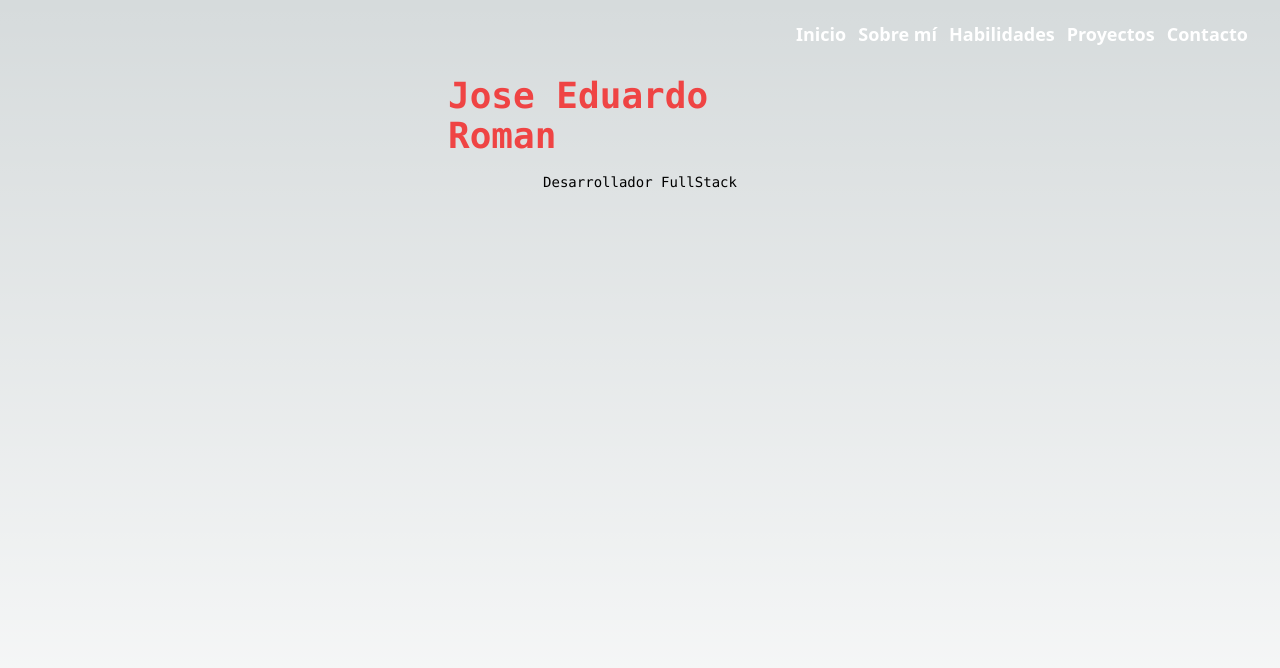
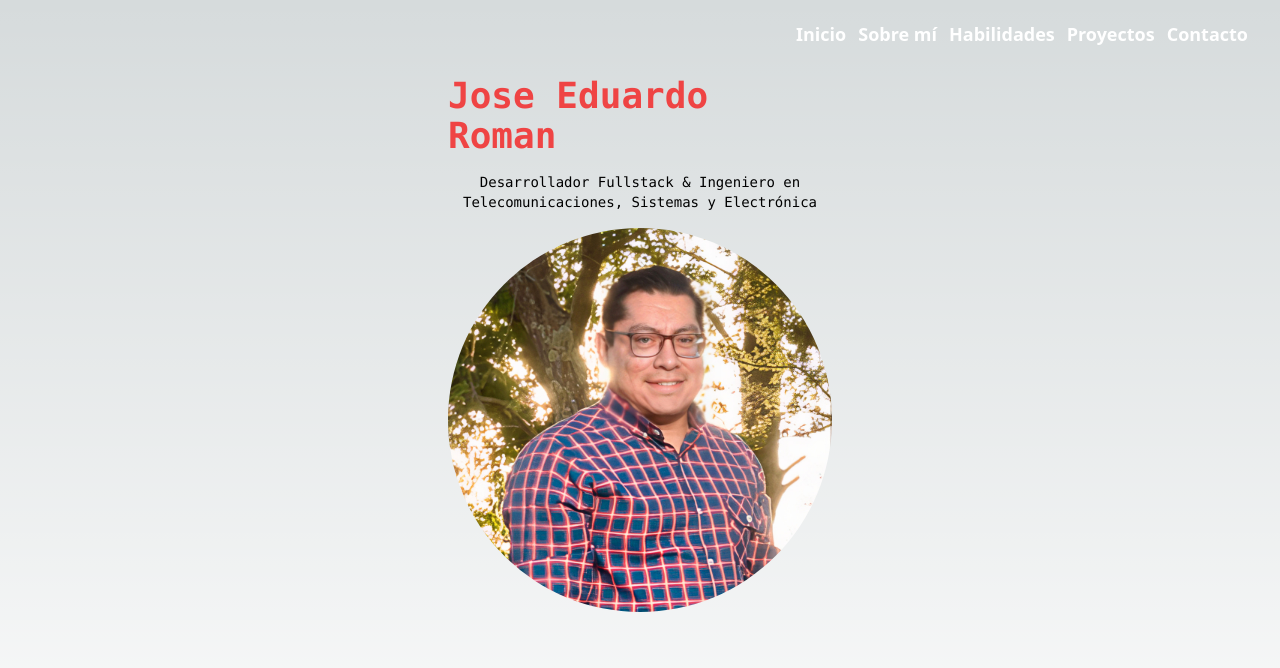
Before and after one commit to jeromanp/my-portfolio, a Next.js app: page / in a window 1280 px wide. Shown: the top 668 px of the page. Built offline with nearby package versions, Linux system fonts and the light colour scheme.

Commit message:
add me img

```diff
--- a/src/pages/index.js
+++ b/src/pages/index.js
@@ -1,4 +1,5 @@
 import Layout from "@/components/Layout";
+import { infoPersonal } from "@/utils/data";
 
 export default function Home() {
   return (
@@ -6,9 +7,10 @@ export default function Home() {
       <main className="flex min-h-screen flex-col items-center justify-between">
         <div className="w-full max-w-sm items-center justify-between font-mono text-sm">
           <h1 className="text-4xl font-bold text-red-500">
-            Jose Eduardo Roman
+            {infoPersonal.name}
           </h1>
-          <h3 className="text-center pt-4">Desarrollador FullStack</h3>
+          <h3 className="text-center pt-4">{infoPersonal.professionOne} & {infoPersonal.professionTwo}</h3>
+          <img src="/img-me.jpg" alt="me" className="h-50 rounded-full mt-4" />
         </div>
       </main>
     </Layout>
```
